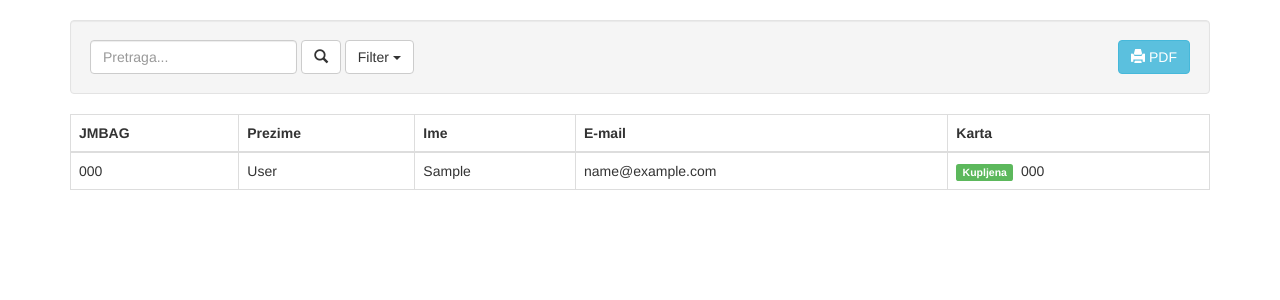
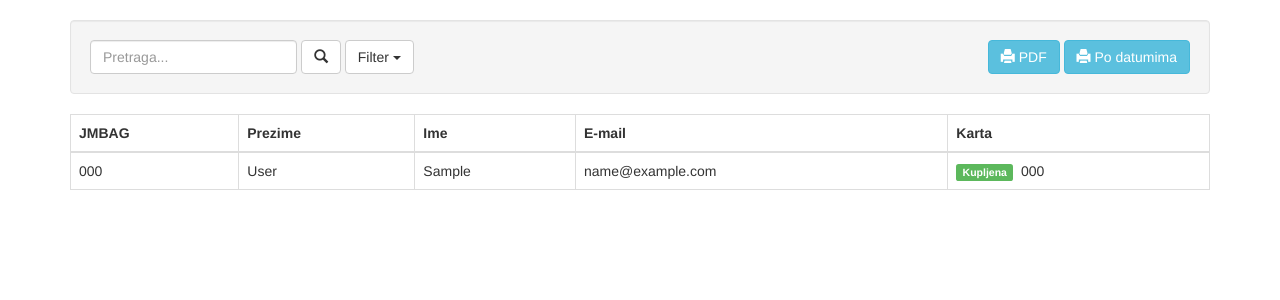
Before and after one commit to KSET/brucka, a Django app: page /tickets/student/ in a window 1280 px wide. Shown: the part 51-351 px from the top of the page. Run offline with Django 3.2, Linux system fonts and the light colour scheme; a user stored in the database is signed in; tables that the repository leaves empty hold one stand-in row (values such as "Sample post"); parts of the project's set-up code (start-up, migrations or seed data) failed here and were passed over; some libraries are stand-ins or nearby versions.

Commit message:
Added PDF export for tickets sold per date.

```diff
--- a/tickets/templates/tickets/student/list.html
+++ b/tickets/templates/tickets/student/list.html
@@ -26,6 +26,7 @@
           {# export #}
           <div class="pull-right">
             <a href="{% url 'tickets:student_export' %}?q={{ query }}&status={{ status }}" target="_blank" class="btn btn-info"><i class="glyphicon glyphicon-print"></i> PDF</a>
+            <a href="{% url 'tickets:dates_export' %}?q={{ query }}&status={{ status }}" target="_blank" class="btn btn-info"><i class="glyphicon glyphicon-print"></i> Po datumima</a>
           </div>
         </form>
       </div>
```
